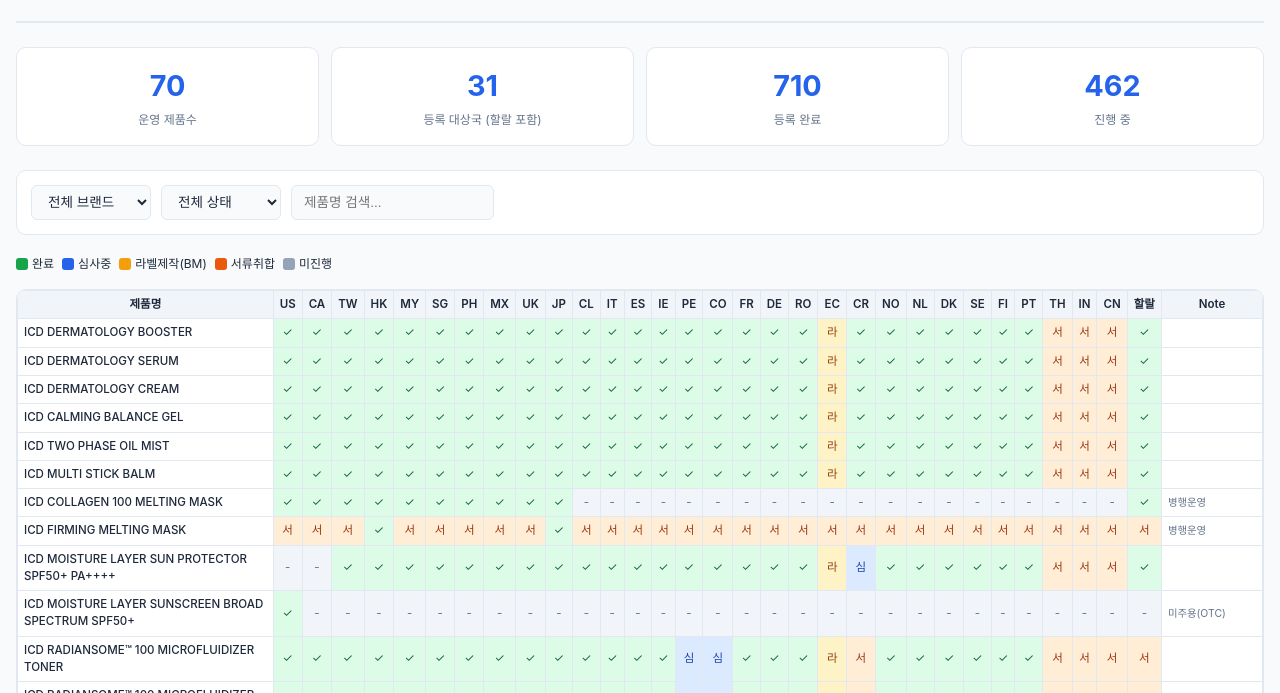
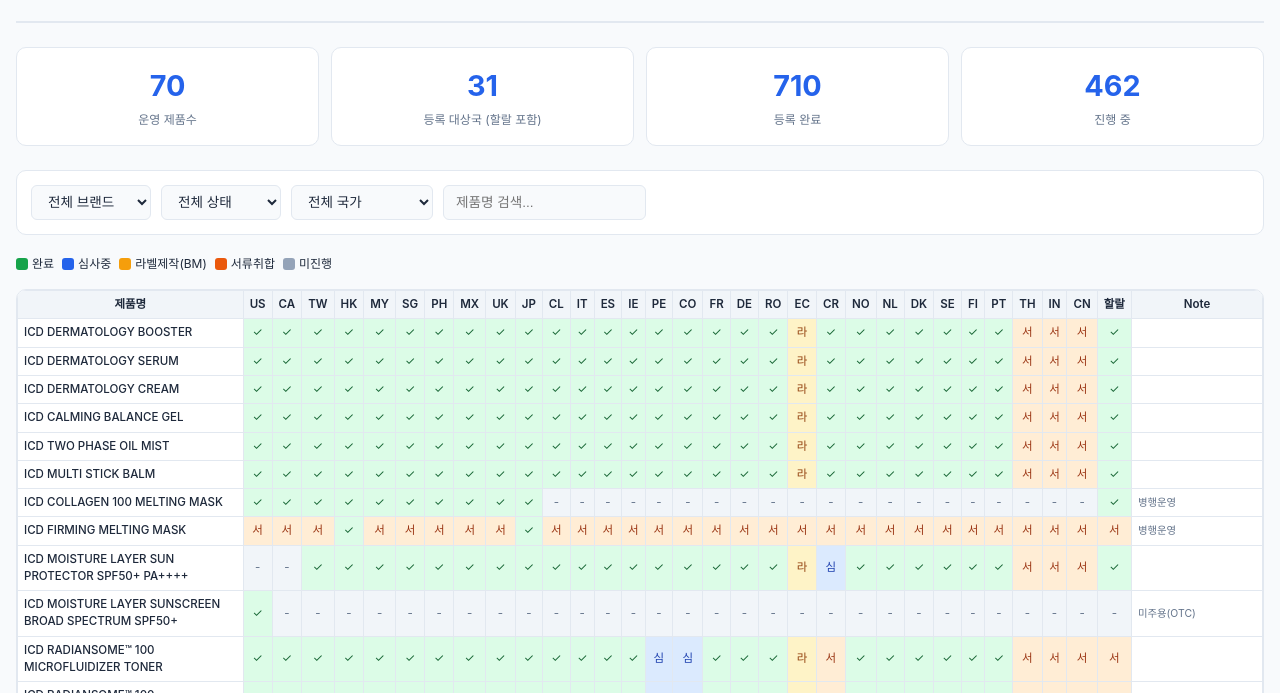
Before and after one commit to Riman-Jade/product-registration-dashboard, a plain HTML site: page index.html in a window 1280 px wide. Shown: the part 107-800 px from the top of the page. Drawn offline with Linux system fonts and the light colour scheme.

Commit message:
Add country filter (incl halal), widen note column

```diff
--- a/index.html
+++ b/index.html
@@ -159,8 +159,8 @@
   font-size: 0.65rem;
   color: var(--text-muted);
   white-space: normal;
-  min-width: 80px;
-  max-width: 150px;
+  min-width: 120px;
+  max-width: 200px;
 }
 .status-완료 { background: #dcfce7; color: #166534; }
 .status-심사중 { background: #dbeafe; color: #1e40af; }
@@ -253,7 +253,9 @@
     <option value="서류취합">서류취합</option>
     <option value="미진행">미진행</option>
   </select>
-
+  <select id="filterCountry">
+    <option value="all">전체 국가</option>
+  </select>
   <input type="text" id="filterSearch" placeholder="제품명 검색..." />
 </div>
 
@@ -320,6 +322,7 @@
 function getFilteredProducts() {
   const brand = document.getElementById('filterBrand').value;
   const status = document.getElementById('filterStatus').value;
+  const country = document.getElementById('filterCountry').value;
   const search = document.getElementById('filterSearch').value.toLowerCase();
 
   return PRODUCTS.filter(p => {
@@ -328,6 +331,10 @@
     if (status !== 'all') {
       const hasStatus = COUNTRIES.some(c => p.statuses[c] === status);
       if (!hasStatus) return false;
+    }
+    if (country !== 'all') {
+      const s = p.statuses[country] || '';
+      if (!s || s === '미진행') return false;
     }
     return true;
   });
@@ -362,6 +369,15 @@
   }).join('');
 }
 
+// Populate country filter
+const countrySelect = document.getElementById('filterCountry');
+COUNTRIES.forEach(c => {
+  const opt = document.createElement('option');
+  opt.value = c;
+  opt.textContent = (COUNTRY_NAMES[c] || c) + ' (' + c + ')';
+  countrySelect.appendChild(opt);
+});
+
 // Init
 renderKPI();
 renderLegend();
@@ -370,6 +386,7 @@
 // Filter events
 document.getElementById('filterBrand').addEventListener('change', renderTable);
 document.getElementById('filterStatus').addEventListener('change', renderTable);
+document.getElementById('filterCountry').addEventListener('change', renderTable);
 document.getElementById('filterSearch').addEventListener('input', renderTable);
 </script>
 </body>
```
